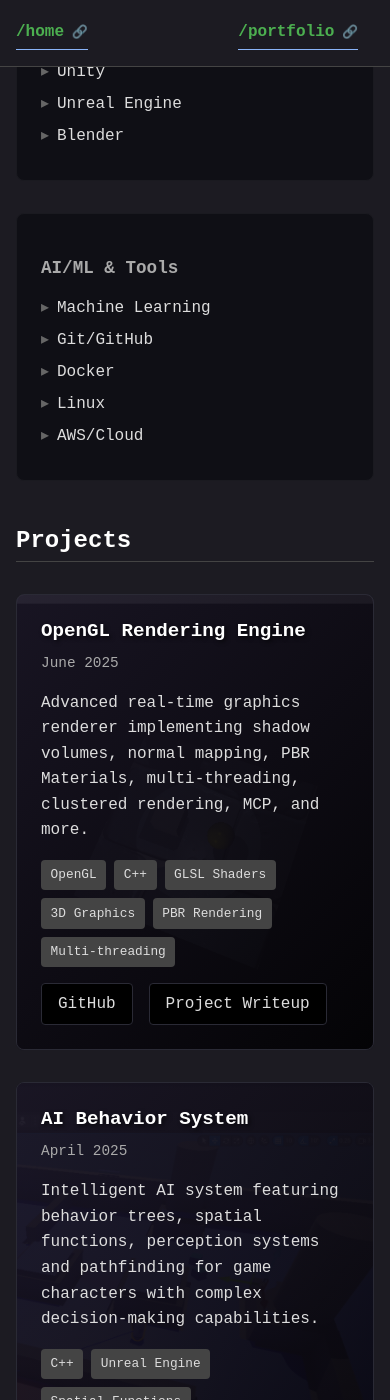
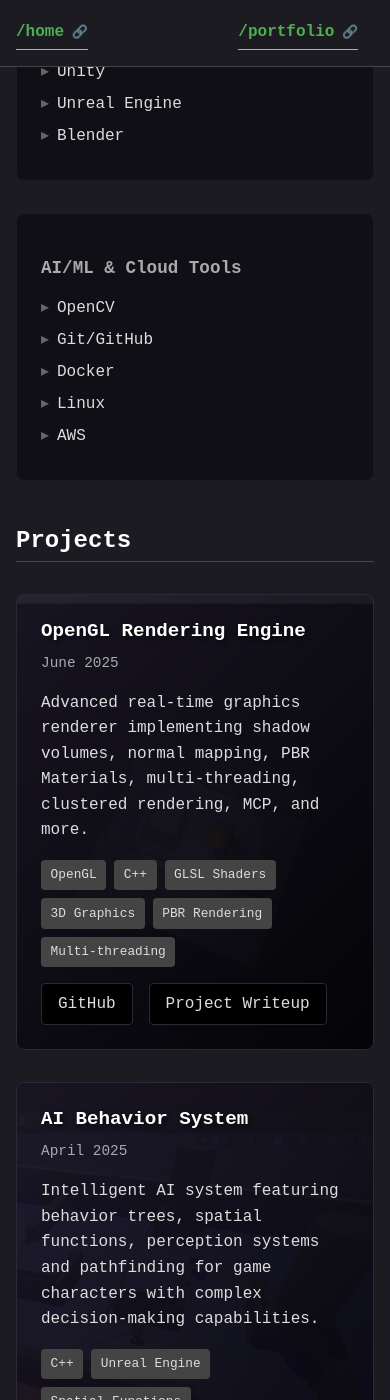
Before and after one commit to VV-22/vv-22.github.io, a Jekyll site: the page built from portfolio.md, in a window 390 px wide and 1400 px high, scrolled down 4539 px. Built offline with Jekyll 4.4.1, drawn with Linux system fonts in a browser that asks for light colours.

Commit message:
minor fixes

```diff
--- a/_layouts/portfolio.html
+++ b/_layouts/portfolio.html
@@ -540,10 +540,12 @@
                 top: 0;
                 left: 0;
                 right: 0;
+                width: 100%;
                 background: #1C1B22;
                 z-index: 100;
                 padding: 1rem;
                 border-bottom: 1px solid #444;
+                box-sizing: border-box;
             }
 
             .nav {
--- a/portfolio.md
+++ b/portfolio.md
@@ -26,13 +26,13 @@ skills:
       - Unity
       - Unreal Engine
       - Blender
-  - name: AI/ML & Tools
+  - name: AI/ML & Cloud Tools
     items:
-      - Machine Learning
+      - OpenCV
       - Git/GitHub
       - Docker
       - Linux
-      - AWS/Cloud
+      - AWS
 experience:
   - company: Northeastern University
     role: Research Assistant
```
Also changed, not shown: _layouts/home.html (+6 -2 lines).
